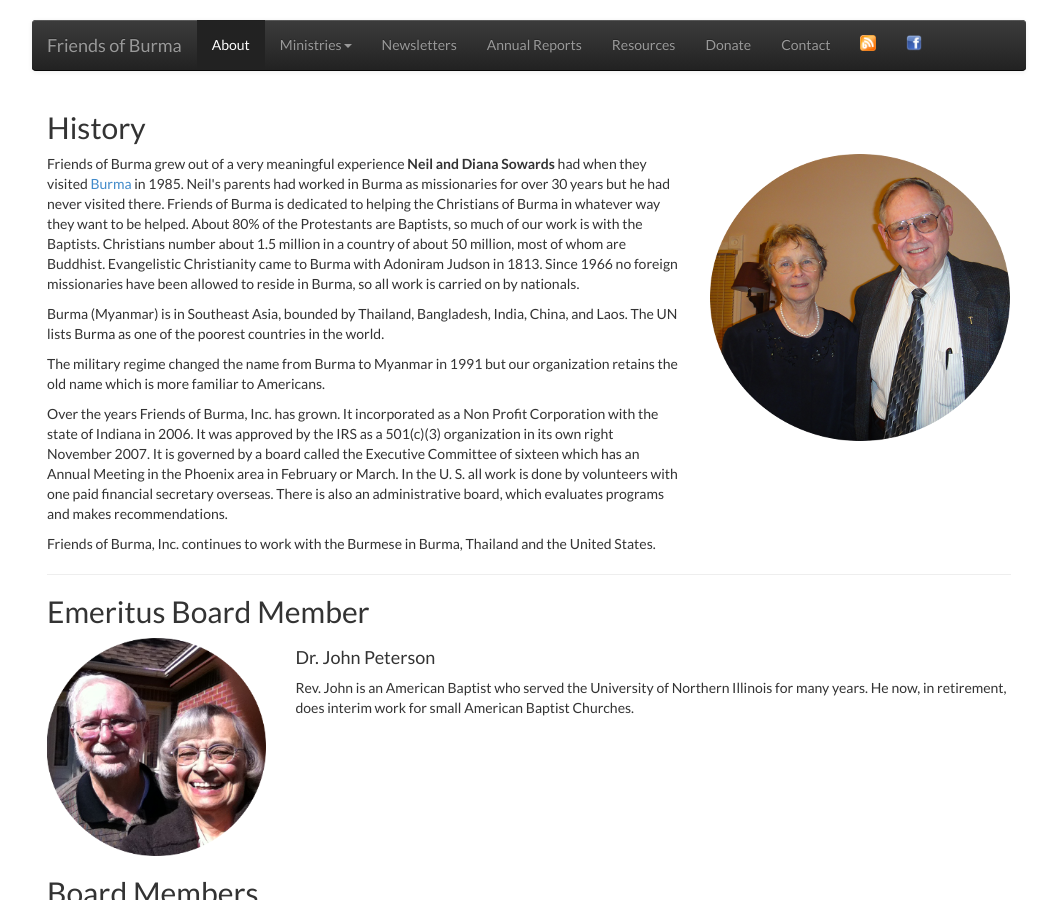
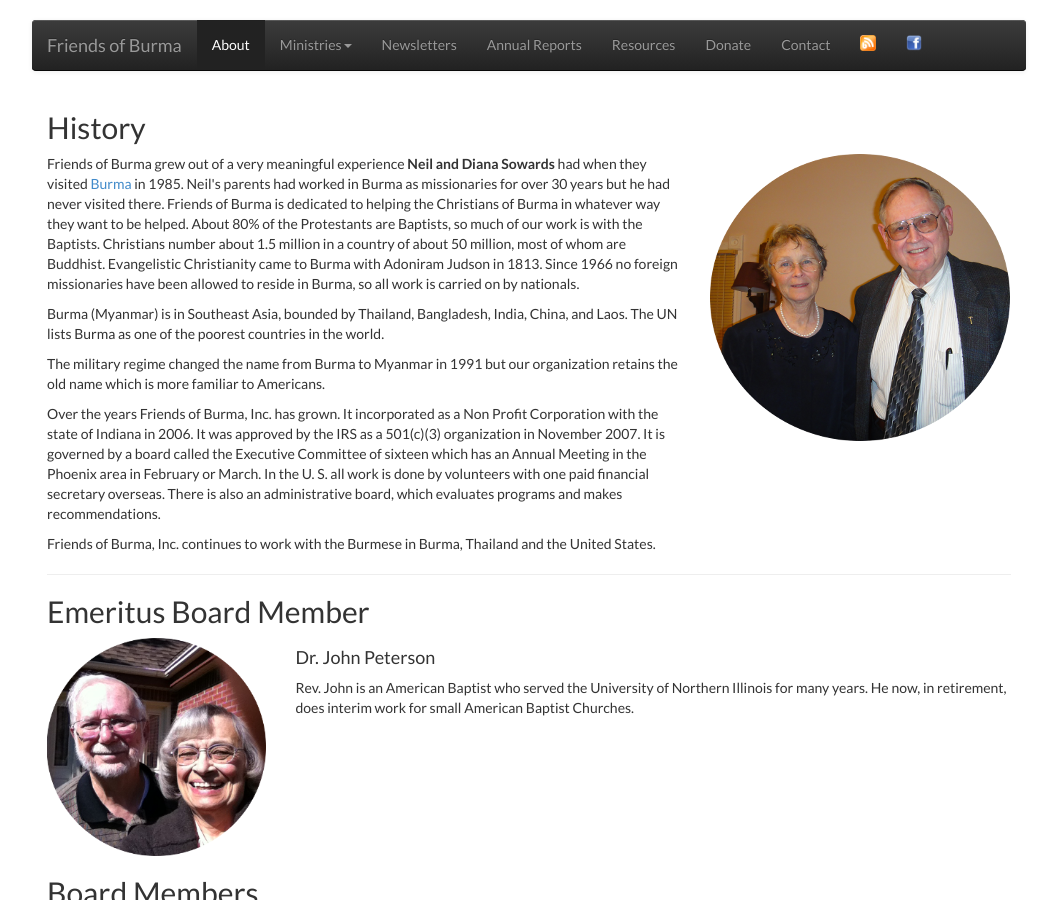
Before and after one commit to friendsofburma/friendsofburma.github.io, a Jekyll site: the page built from _pages/about.html, in a window 1280 px wide and 900 px high. Shown: the whole window, without its empty margins (111-1168 px from the left). Built offline with Jekyll 4.4.1, drawn with Linux system fonts in a browser that asks for light colours.

Commit message:
about page updates.

```diff
--- a/_pages/about.html
+++ b/_pages/about.html
@@ -16,7 +16,7 @@ permalink: /about/
 
             <p>The military regime changed the name from Burma to Myanmar in 1991 but our organization retains the old name which is more familiar to Americans.</p>
 
-            <p>Over the years Friends of Burma, Inc. has grown. It incorporated as a Non Profit Corporation with the state of Indiana in 2006. It was approved by the IRS as a 501(c)(3) organization in its own right November 2007. It is governed by a board called the Executive Committee of sixteen which has an Annual Meeting in the Phoenix area in February or March. In the U. S. all work is done by volunteers with one paid financial secretary overseas. There is also an administrative board, which evaluates programs and makes recommendations.</p>
+            <p>Over the years Friends of Burma, Inc. has grown. It incorporated as a Non Profit Corporation with the state of Indiana in 2006. It was approved by the IRS as a 501(c)(3) organization in November 2007. It is governed by a board called the Executive Committee of sixteen which has an Annual Meeting in the Phoenix area in February or March. In the U. S. all work is done by volunteers with one paid financial secretary overseas. There is also an administrative board, which evaluates programs and makes recommendations.</p>
         </div>
         <div class="col-lg-4">
             <img class="featurette-image img-responsive" src="/static/img/photos/neil_diana_sowards.png" alt="Neil and Diana Sowards">
```
